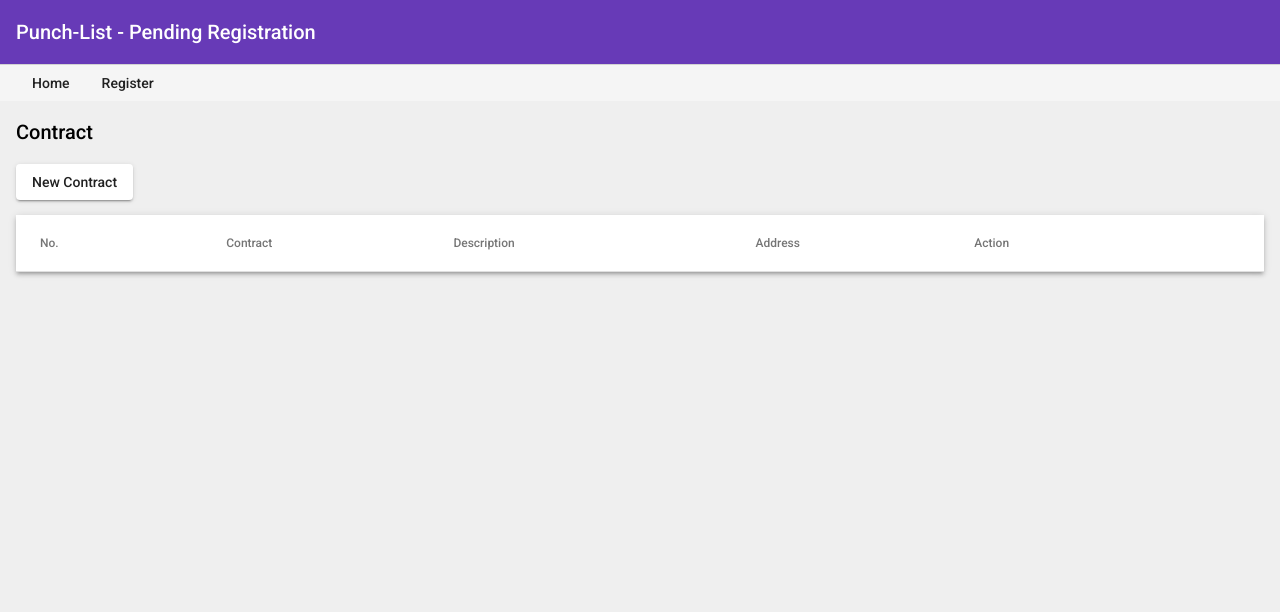
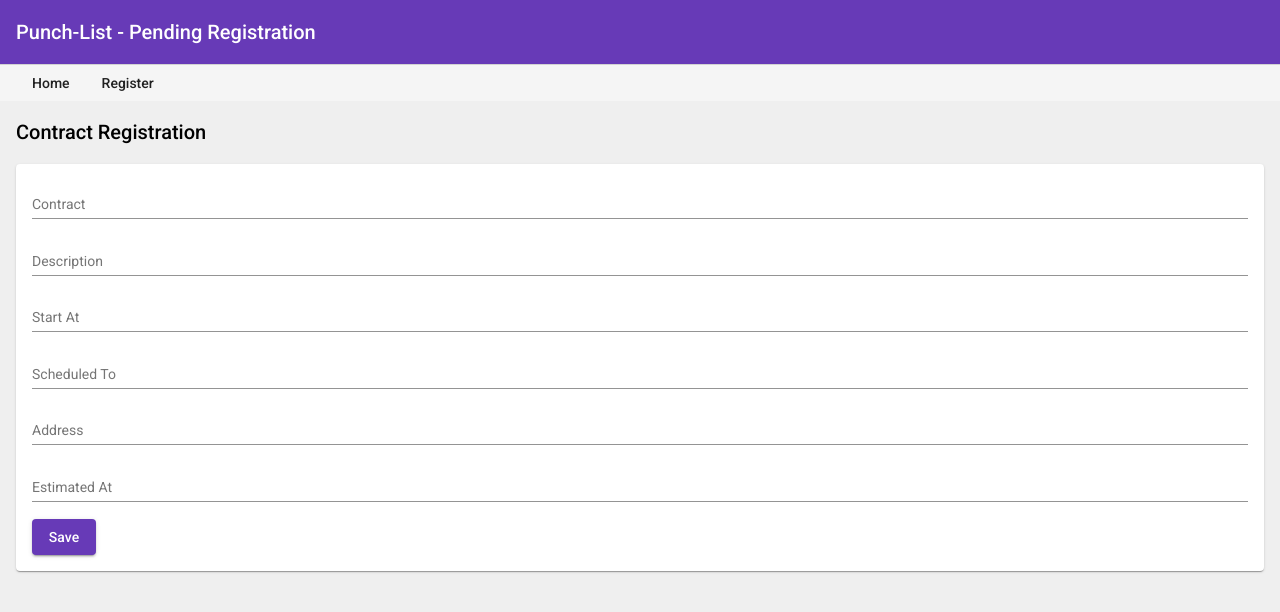
Before and after one commit to djbrunoramon/punch-list-app, an Angular app: page /contract/1 in a window 1280 px wide. Shown: the top 612 px of the page. Built offline with nearby package versions, Linux system fonts and the light colour scheme; no server answers.

Commit message:
Created form structure for contract registration

```diff
--- /dev/null
+++ b/src/app/pages/contract/contract-registration/contract-registration.component.html
@@ -0,0 +1,47 @@
+<div class="contract">
+  <div class="container">
+    <h2>Contract Registration</h2>
+
+    <mat-card>
+      <mat-card-content>
+        <form class="contract-registration-form">
+          <div class="row">
+            <mat-form-field class="contract-registration-field" >
+              <mat-label>Contract</mat-label>
+              <input matInput>
+            </mat-form-field>
+
+            <mat-form-field class="contract-registration-field">
+              <mat-label>Description</mat-label>
+              <input matInput>
+            </mat-form-field>
+
+            <mat-form-field class="contract-registration-field" >
+              <mat-label>Start At</mat-label>
+              <input matInput>
+            </mat-form-field>
+
+            <mat-form-field class="contract-registration-field">
+              <mat-label>Scheduled To</mat-label>
+              <input matInput>
+            </mat-form-field>
+
+            <mat-form-field class="contract-registration-field" >
+              <mat-label>Address</mat-label>
+              <input matInput>
+            </mat-form-field>
+
+            <mat-form-field class="contract-registration-field">
+              <mat-label>Estimated At</mat-label>
+              <input matInput>
+            </mat-form-field>
+          </div>
+          <div class="row">
+            <button mat-raised-button color="primary">Save</button>
+          </div>
+        </form>
+      </mat-card-content>
+    </mat-card>
+
+  </div>
+</div>
--- /dev/null
+++ b/src/app/pages/contract/contract-registration/contract-registration.component.scss
@@ -0,0 +1,8 @@
+:host {
+  .contract-registration-form {
+
+    .contract-registration-field {
+      width: 100%;
+    }
+  }
+}
--- /dev/null
+++ b/src/app/pages/contract/contract-registration/contract-registration.component.ts
@@ -0,0 +1,15 @@
+import { Component, OnInit } from '@angular/core';
+
+@Component({
+  selector: 'app-contract-registration',
+  templateUrl: './contract-registration.component.html',
+  styleUrls: ['./contract-registration.component.scss']
+})
+export class ContractRegistrationComponent implements OnInit {
+
+  constructor() { }
+
+  ngOnInit(): void {
+  }
+
+}
--- /dev/null
+++ b/src/app/pages/contract/contract-registration/contract-registration.module.ts
@@ -0,0 +1,14 @@
+import { NgModule } from '@angular/core';
+import { CommonModule } from '@angular/common';
+import {ContractRegistrationComponent} from "./contract-registration.component";
+import {SharedModule} from "../../../shared/shared.module";
+import {AppMaterialModule} from "../../../shared/app-material/app-material.module";
+
+@NgModule({
+  declarations: [ContractRegistrationComponent],
+  imports: [
+    CommonModule, SharedModule, AppMaterialModule
+  ],
+  exports: [ContractRegistrationComponent]
+})
+export class ContractRegistrationModule { }
--- a/src/app/pages/contract/contract.component.html
+++ b/src/app/pages/contract/contract.component.html
@@ -1,7 +1,8 @@
 <div class="contract">
   <div class="container">
       <h2>Contract</h2>
-      <button mat-raised-button>New Contract</button>
+
+      <button mat-raised-button routerLink="/contract/new">New Contract</button>
 
       <div class="table-contract">
         <table mat-table [dataSource]="dataSource" class="mat-elevation-z3">
@@ -11,12 +12,10 @@
             <td mat-cell *matCellDef="let element"> {{element.id}} </td>
           </ng-container>
 
-
           <ng-container matColumnDef="numberContract">
             <th mat-header-cell *matHeaderCellDef> Contract </th>
             <td mat-cell *matCellDef="let element"> {{element.numberContract}} </td>
           </ng-container>
-
 
           <ng-container matColumnDef="description">
             <th mat-header-cell *matHeaderCellDef> Description </th>
@@ -41,7 +40,6 @@
           <tr mat-row *matRowDef="let row; columns: displayedColumns;"></tr>
         </table>
 
-
       </div>
   </div>
 
--- a/src/app/pages/contract/contract.module.ts
+++ b/src/app/pages/contract/contract.module.ts
@@ -4,13 +4,14 @@ import {ContractComponent} from './contract.component';
 import {AppMaterialModule} from "../../shared/app-material/app-material.module";
 import {SharedModule} from "../../shared/shared.module";
 import {RouterModule} from "@angular/router";
+import {ContractRegistrationModule} from "./contract-registration/contract-registration.module";
 
 @NgModule({
   declarations: [
     ContractComponent
   ],
     imports: [
-        CommonModule, SharedModule, AppMaterialModule, RouterModule
+        CommonModule, SharedModule, AppMaterialModule, RouterModule, ContractRegistrationModule
     ]
 })
 export class ContractModule { }
--- a/src/app/pages/routing.module.ts
+++ b/src/app/pages/routing.module.ts
@@ -3,6 +3,7 @@ import { RouterModule, Routes } from '@angular/router';
 import {HomeComponent} from "./home/home.component";
 import {ContractComponent} from "./contract/contract.component";
 import {ResponsiblePersonComponent} from "./responsible-person/responsible-person.component";
+import {ContractRegistrationComponent} from "./contract/contract-registration/contract-registration.component";
 
 const routes: Routes = [
   {
@@ -15,7 +16,7 @@ const routes: Routes = [
   },
   {
     path: 'contract/:id',
-    component: ContractComponent
+    component: ContractRegistrationComponent
   },
   {
     path: 'responsible-person',
```
Also changed, not shown: src/app/shared/app-material/app-material.module.ts (+7 -2 lines).
